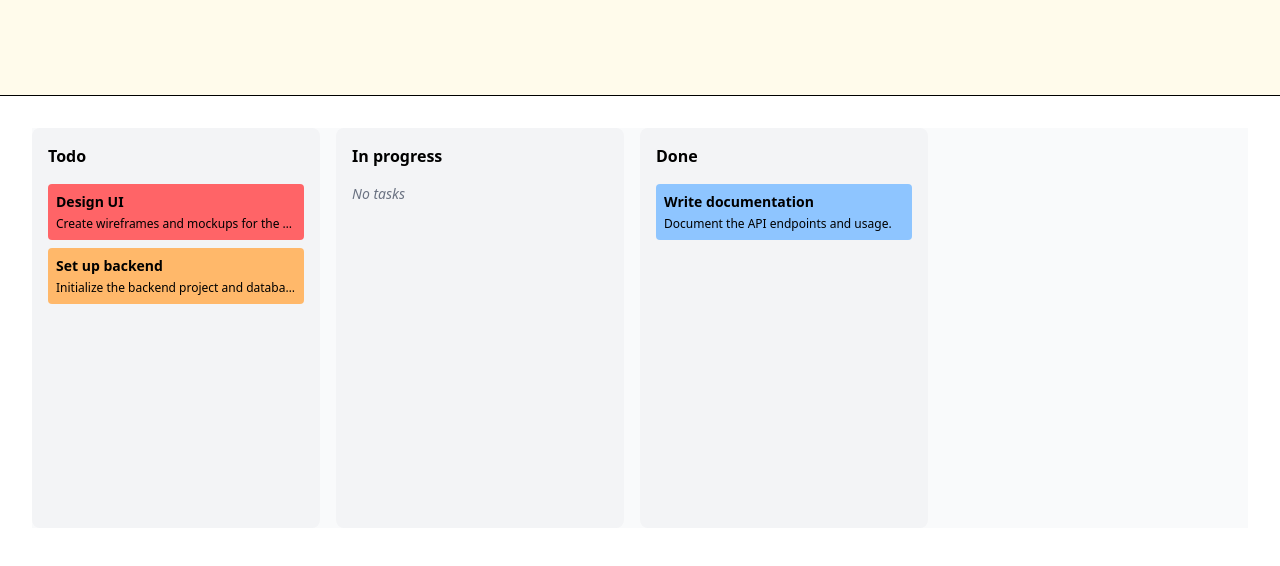
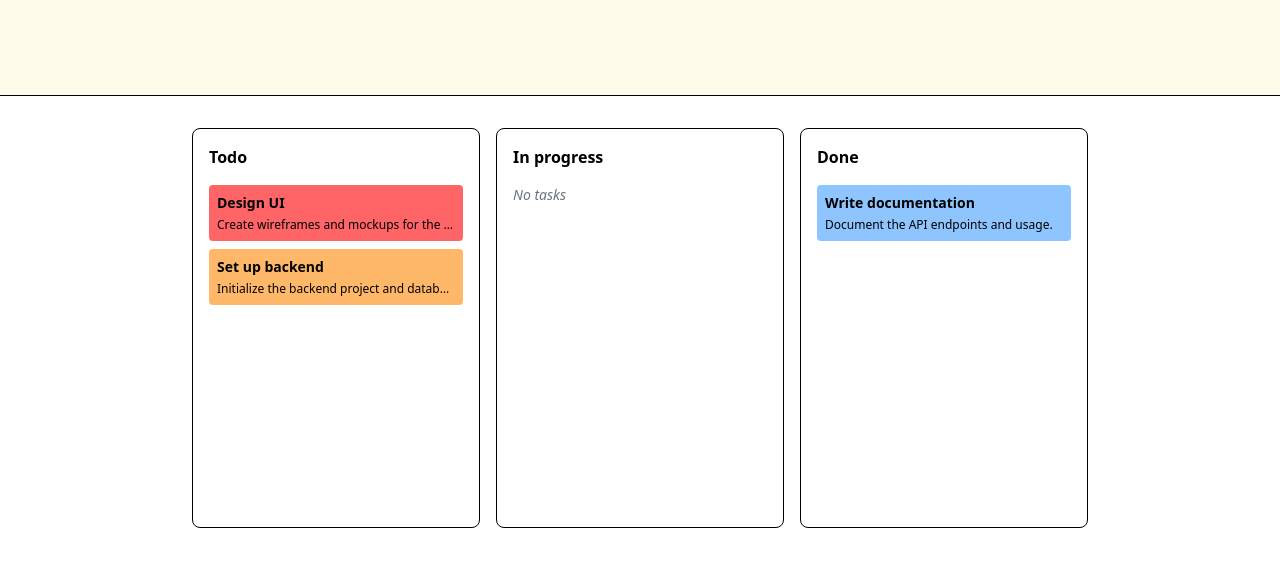
Before and after one commit to FabianHeeke/React-Demo-Kanban-Board, a Next.js app: page / in a window 1280 px wide. Shown: the top 566 px of the page. Built offline with nearby package versions, Linux system fonts and the light colour scheme.

Commit message:
Added dnd-kit components to markup and connected the drag logic

```diff
--- a/src/features/kanban-board/KanbanBoard.tsx
+++ b/src/features/kanban-board/KanbanBoard.tsx
@@ -1,16 +1,23 @@
 import { BoardColumn } from './components/BoardColumn';
+import useTaskCardDrag from './hooks/useTaskCardDrag';
 import useBoardStore from './hooks/useBoardStore';
+import { DndContext } from '@dnd-kit/core';
 
 const KanbanBoard = () => {
   const { columns } = useBoardStore();
+
+  const { onCardDragEnd } = useTaskCardDrag();
+
   return (
-    <div className="p-8">
-      <div className="flex h-full max-h-screen min-h-[50vh] gap-4 overflow-x-auto bg-gray-50">
-        {columns.map((column, index) => (
-          <BoardColumn key={index} column={column} />
-        ))}
+    <DndContext onDragEnd={onCardDragEnd}>
+      <div className="p-8">
+        <div className="flex h-full max-h-screen min-h-[50vh] justify-center gap-4">
+          {columns.map((column, index) => (
+            <BoardColumn key={index} column={column} />
+          ))}
+        </div>
       </div>
-    </div>
+    </DndContext>
   );
 };
 
--- a/src/features/kanban-board/components/BoardColumn.tsx
+++ b/src/features/kanban-board/components/BoardColumn.tsx
@@ -1,11 +1,20 @@
 import Column from '../interfaces/Column.interface';
 import { TaskCard } from './TaskCard';
+import classnames from 'classnames';
+import { useDroppable } from '@dnd-kit/core';
 
 interface BoardColumnProps {
   column: Column;
 }
 
 export const BoardColumn = ({ column }: BoardColumnProps) => {
+  const { isOver, setNodeRef } = useDroppable({
+    id: column.id,
+  });
+  const styleDrop = {
+    background: isOver ? '' : undefined,
+  };
+
   const _renderTasks = () => {
     if (column.tasks.length === 0) {
       return <div className="text-sm text-gray-500 italic">No tasks</div>;
@@ -14,14 +23,26 @@ export const BoardColumn = ({ column }: BoardColumnProps) => {
     return (
       <>
         {column.tasks.map((task, index) => (
-          <TaskCard key={`task-${column.id}-${index}`} task={task} />
+          // Task Card is draggable
+          <TaskCard
+            key={`task-${column.id}-${index}`}
+            task={task}
+            columnId={column.id}
+          />
         ))}
       </>
     );
   };
 
   return (
-    <div className="flex w-72 flex-col overflow-hidden rounded-lg bg-gray-100 p-4">
+    <div
+      ref={setNodeRef}
+      style={styleDrop}
+      className={classnames(
+        'flex w-72 flex-col rounded-lg border border-black p-4',
+        { 'bg-gray-50': isOver }
+      )}
+    >
       <h3 className="mb-4 font-bold">{column.name}</h3>
       <div className="flex flex-col gap-2">{_renderTasks()}</div>
     </div>
--- a/src/features/kanban-board/components/TaskCard.tsx
+++ b/src/features/kanban-board/components/TaskCard.tsx
@@ -1,15 +1,28 @@
 import Task from '../interfaces/Task.interface';
 import classnames from 'classnames';
+import { useDraggable } from '@dnd-kit/core';
 
 interface TaskCardProps {
   task: Task;
+  columnId: number;
 }
 
-export const TaskCard = ({ task }: TaskCardProps) => {
+export const TaskCard = ({ task, columnId }: TaskCardProps) => {
+  const { attributes, listeners, setNodeRef, transform } = useDraggable({
+    id: task.id,
+    data: { task: task, parentColumnId: columnId },
+  });
+  const style = transform
+    ? {
+        transform: `translate3d(${transform.x}px, ${transform.y}px, 0)`,
+      }
+    : undefined;
+
   return (
+    <div ref={setNodeRef} style={style} {...listeners} {...attributes}>
       <div
         className={classnames(
-        'cursor-pointer rounded p-2 transition-all ease-in-out hover:scale-105 hover:shadow-md',
+          'cursor-pointer touch-none rounded p-2 transition-all ease-in-out hover:scale-105 hover:shadow-md',
           {
             'bg-red-400': task.priority === 1,
             'bg-orange-300': task.priority === 2,
@@ -22,5 +35,6 @@ export const TaskCard = ({ task }: TaskCardProps) => {
           <p className="truncate text-xs text-ellipsis">{task.description}</p>
         </div>
       </div>
+    </div>
   );
 };
```
Lines whose indentation alone changed are shown as unchanged.
